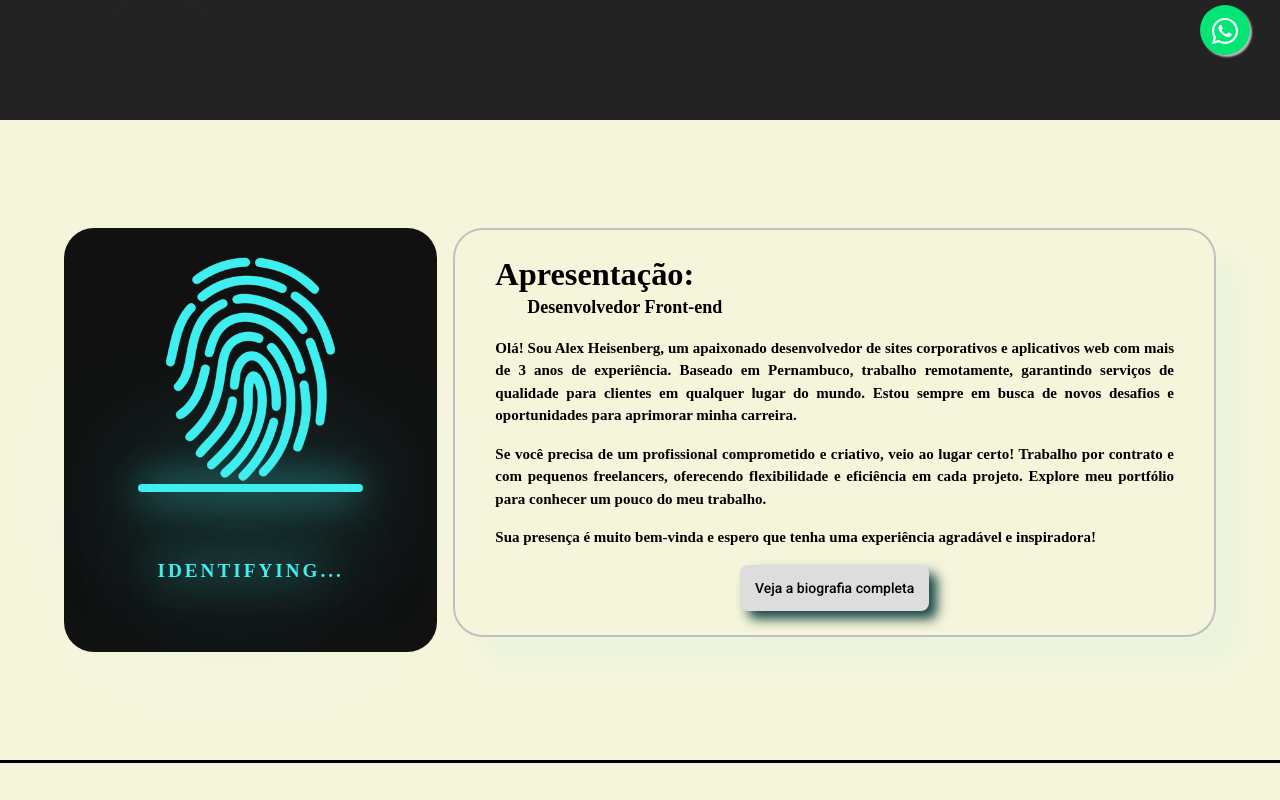
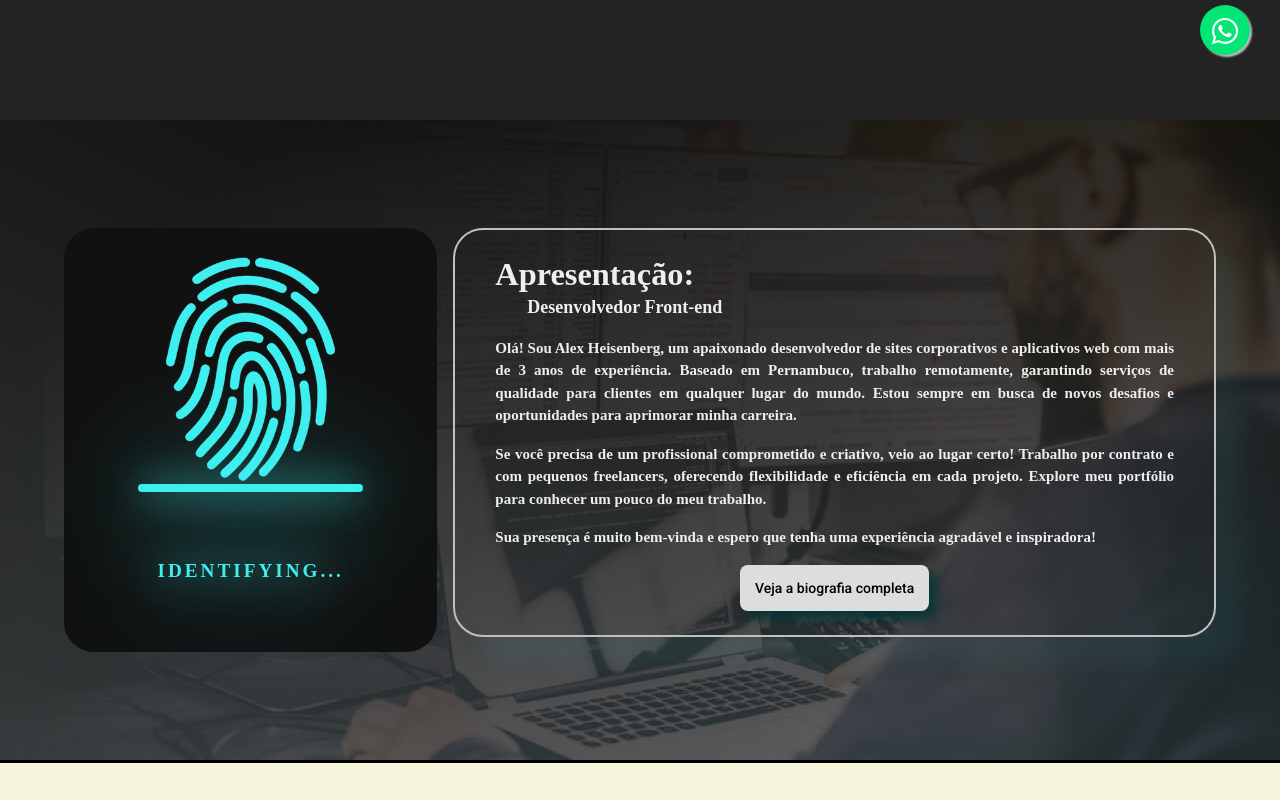
Before and after one commit to alexdev613/my-first-portfolio, a React (Vite) app: page / in a window 1280 px wide. Shown: the part 680-1480 px from the top of the page. Built offline with nearby package versions, Linux system fonts and the light colour scheme.

Commit message:
teste no background do About

```diff
--- a/src/pages/Home/sections/About/About.tsx
+++ b/src/pages/Home/sections/About/About.tsx
@@ -5,10 +5,10 @@ import { BiographyButton } from "./styles";
 
 const About = () => {
     const StyledAbout = styled("div")(({ }) => ({
-        backgroundColor: "beige",
-        // backgroundImage: 'linear-gradient(to top right, rgba(255, 255, 255, 0.2), rgba(0, 0, 0, 0.2)), url(src/assets/images/programmer.png)',
-        // backgroundSize: 'cover',
-        // backgroundPosition: 'center',
+        // backgroundColor: "beige",
+        backgroundImage: 'linear-gradient(to top right, rgba(255, 255, 255, 0.2), rgba(0, 0, 0, 0.2)), url(src/assets/images/programmer.png)',
+        backgroundSize: 'cover',
+        backgroundPosition: 'center',
         minHeight: "80vh",
         display: "flex",
         alignItems: "center",
@@ -52,8 +52,8 @@ const About = () => {
                             border="2px solid silver"
                             borderRadius="1.875rem"
                             padding="1.5rem 2.5rem"
-                            // color="#eee"
-                            color="#000"
+                            color="#eee"
+                            //color="#000"
                             boxShadow="25px 25px 22px rgba(63, 239, 239, 0.05)"
                         >
                             <Typography variant="h4" fontWeight="bold">Apresentação:</Typography>
```
